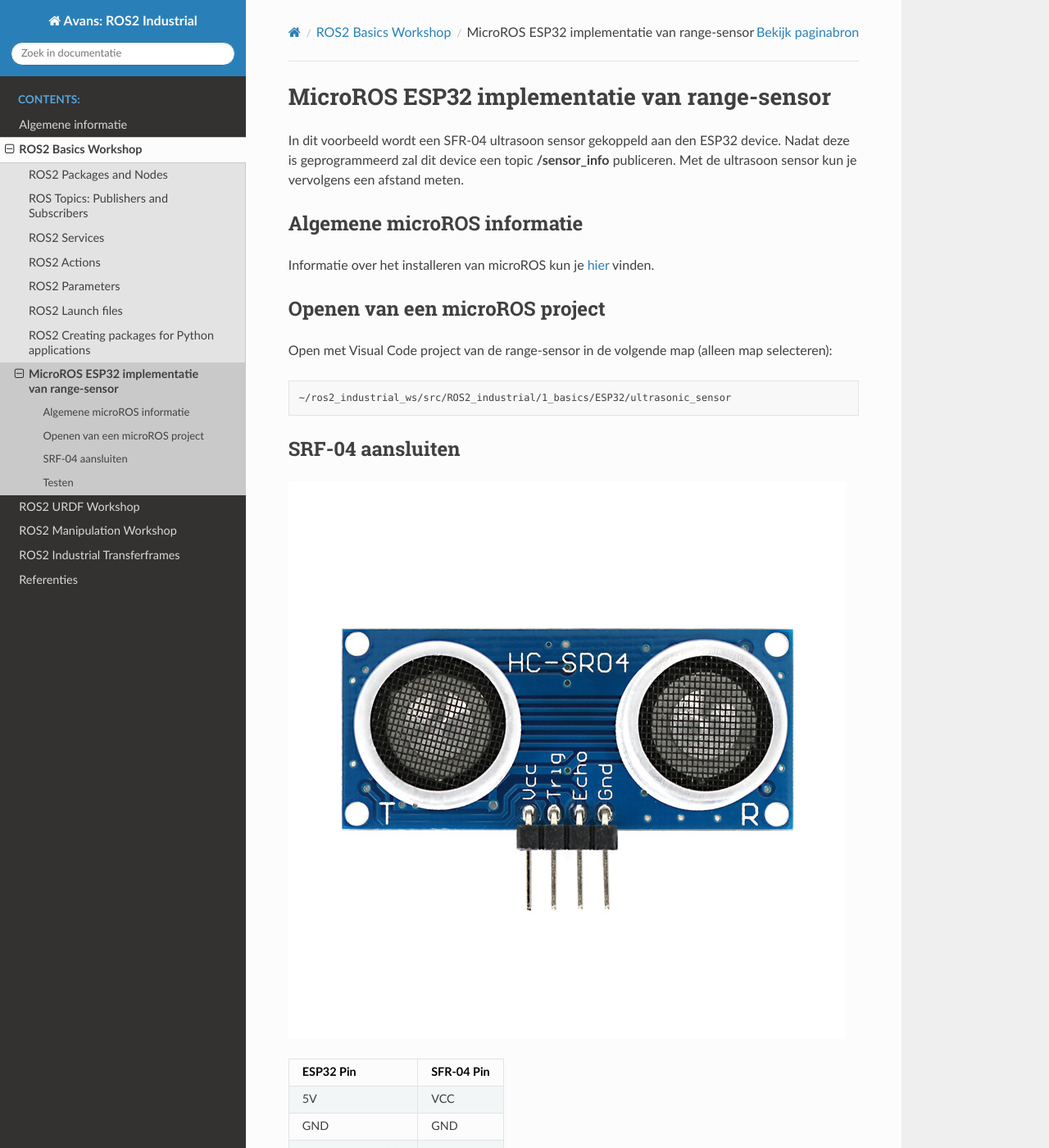
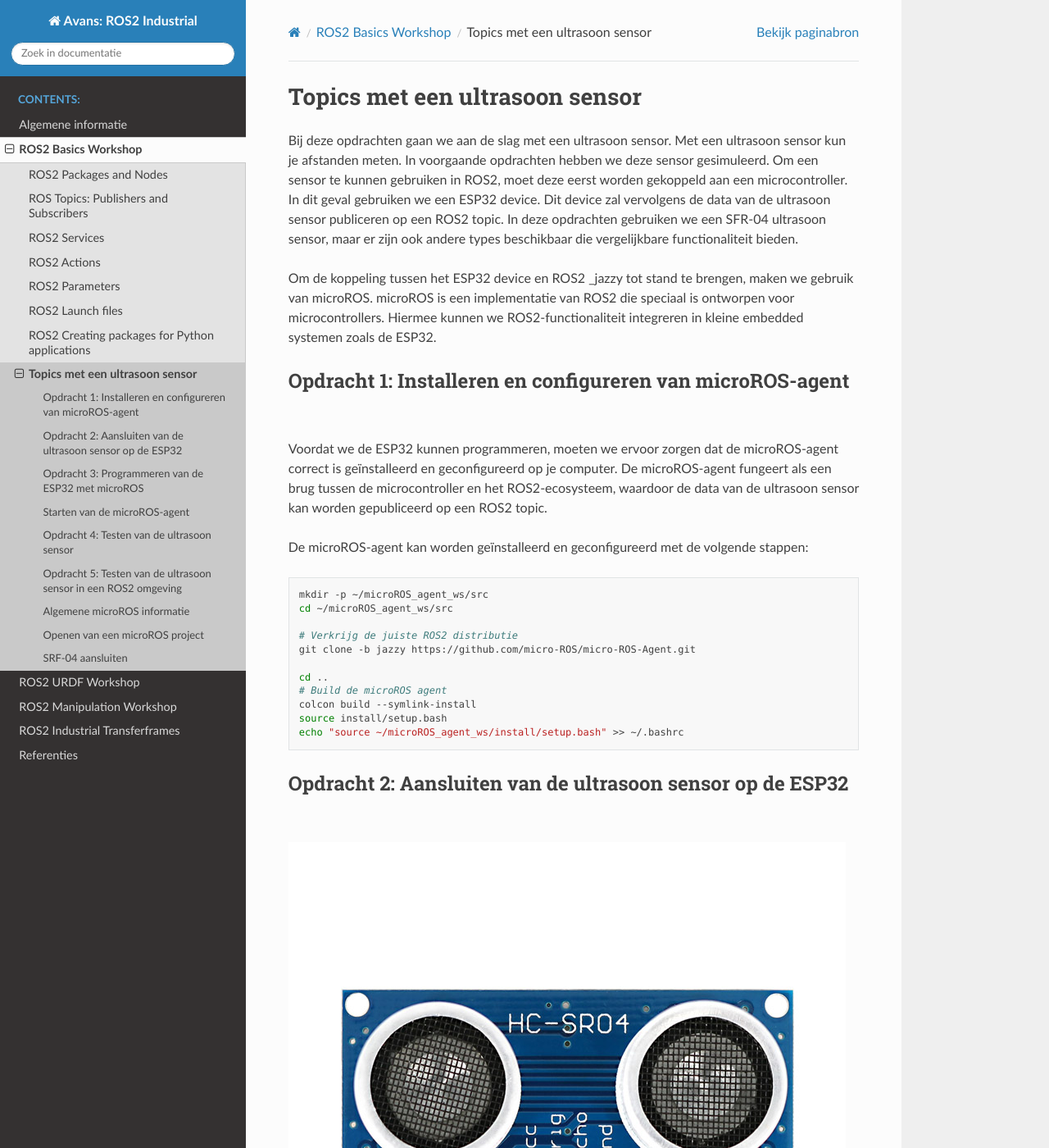
Before and after one commit to AvansMechatronica/ROS2_industrial_workshop, a Sphinx documentation site: the page built from documentation/1_basics/ESP32/ultrasonic_sensor.md, in a window 1280 px wide and 1400 px high. Shown: the whole window at 82% size. Built offline with Sphinx 7.4.7 and the Read the Docs theme 3.1.0, drawn with Linux system fonts in a browser that asks for light colours; some of the changed text lies outside the part shown.

Commit message:
20260305

````diff
--- a/documentation/1_basics/ESP32/ultrasonic_sensor.md
+++ b/documentation/1_basics/ESP32/ultrasonic_sensor.md
@@ -1,4 +1,56 @@
-# MicroROS ESP32 implementatie van range-sensor
+# Topics met een ultrasoon sensor
+
+Bij deze opdrachten gaan we aan de slag met een ultrasoon sensor. Met een ultrasoon sensor kun je afstanden meten. In voorgaande opdrachten hebben we deze sensor gesimuleerd. Om een sensor te kunnen gebruiken in ROS2, moet deze eerst worden gekoppeld aan een microcontroller. In dit geval gebruiken we een ESP32 device. Dit device zal vervolgens de data van de ultrasoon sensor publiceren op een ROS2 topic. In deze opdrachten gebruiken we een SFR-04 ultrasoon sensor, maar er zijn ook andere types beschikbaar die vergelijkbare functionaliteit bieden.
+
+Om de koppeling tussen het ESP32 device en ROS2 _jazzy tot stand te brengen, maken we gebruik van microROS. microROS is een implementatie van ROS2 die speciaal is ontworpen voor microcontrollers. Hiermee kunnen we ROS2-functionaliteit integreren in kleine embedded systemen zoals de ESP32.
+
+## Opdracht 1: Installeren en configureren van microROS-agent
+Voordat we de ESP32 kunnen programmeren, moeten we ervoor zorgen dat de microROS-agent correct is geïnstalleerd en geconfigureerd op je computer. De microROS-agent fungeert als een brug tussen de microcontroller en het ROS2-ecosysteem, waardoor de data van de ultrasoon sensor kan worden gepubliceerd op een ROS2 topic.
+
+De microROS-agent kan worden geïnstalleerd en geconfigureerd met de volgende stappen:
+```bash
+mkdir -p ~/microROS_agent_ws/src
+cd ~/microROS_agent_ws/src
+
+# Verkrijg de juiste ROS2 distributie
+git clone -b jazzy https://github.com/micro-ROS/micro-ROS-Agent.git
+
+cd ..
+# Build de microROS agent
+colcon build --symlink-install
+source install/setup.bash
+echo "source ~/microROS_agent_ws/install/setup.bash" >> ~/.bashrc
+```
+
+
+## Opdracht 2: Aansluiten van de ultrasoon sensor op de ESP32
+![image](../../images/ESP32/srf-04.jpg)
+
+|    ESP32 Pin     | SFR-04 Pin |
+|:----------------:|:----------:|
+|        5V        |    VCC     |
+|       GND        |    GND     |
+| SR04_TRIG_PIN(*) | Trig       |
+| SR04_ECHO_PIN(*) | Echo       |
+
+## Opdracht 3: Programmeren van de ESP32 met microROS
+Het ESP32 device moet worden geprogrammeerd om de ultrasoon sensor aan te sturen en de gemeten data te publiceren op een ROS2 topic. Hiervoor gebruiken we Visual Code met Platform IO, wat een handige omgeving biedt voor het ontwikkelen van embedded software. In deze stap zullen we de code schrijven die de ultrasoon sensor aanstuurt, de afstand meet en deze informatie publiceert op het ROS2 topic **/sensor_info**.
+
+## Starten van de microROS-agent
+Voordat we de ESP32 kunnen testen, moeten we de microROS-agent starten op je computer. Dit is essentieel omdat de agent de communicatie tussen de ESP32 en ROS2 mogelijk maakt. Je kunt de microROS-agent starten met het volgende commando in je terminal:
+```bash
+ros2 run micro_ros_agent micro_ros_agent udp4 --port 8888
+```
+
+## Opdracht 4: Testen van de ultrasoon sensor
+Nadat het device is geprogrammeerd kun je de werking controlleren met;
+```bash
+ros2 topic echo /sensor_info
+```
+
+## Opdracht 5: Testen van de ultrasoon sensor in een ROS2 omgeving
+
+
 
 In dit voorbeeld wordt een SFR-04 ultrasoon sensor gekoppeld aan den ESP32 device. Nadat deze is geprogrammeerd zal dit device een topic **/sensor_info** publiceren. Met de ultrasoon sensor kun je vervolgens een afstand meten.
 
@@ -12,24 +64,12 @@ Open met Visual Code project van de range-sensor in de volgende map (alleen map
 ```
 
 ## SRF-04 aansluiten
-![image](../../images/ESP32/srf-04.jpg)
-
-|    ESP32 Pin     | SFR-04 Pin |
-|:----------------:|:----------:|
-|        5V        |    VCC     |
-|       GND        |    GND     |
-| SR04_TRIG_PIN(*) | Trig       |
-| SR04_ECHO_PIN(*) | Echo       |
 
  (*) Deze pin-aansluitingen (van je gekozen ESP32 device) kun je vinden in het *platformio.ini* bestand:
 ```bash
 gedit ~/ros2_industrial_ws/src/ROS2_industrial/1_basics/ESP32/ultrasonic_sensor/platformio.ini
 ```
-## Testen
-Nadat het device is geprogrammeerd kun je de werking controlleren met;
-```bash
-ros2 topic echo /sensor_info
-```
+
 {octicon}`alert;2em;sd-text-info` Je dient wel eertst de microROS-agent te starten.
 
 [Brief instructions programming ESP32 devices with VisualCode/Platform IO](instructions_programming_esp32.md)
````
